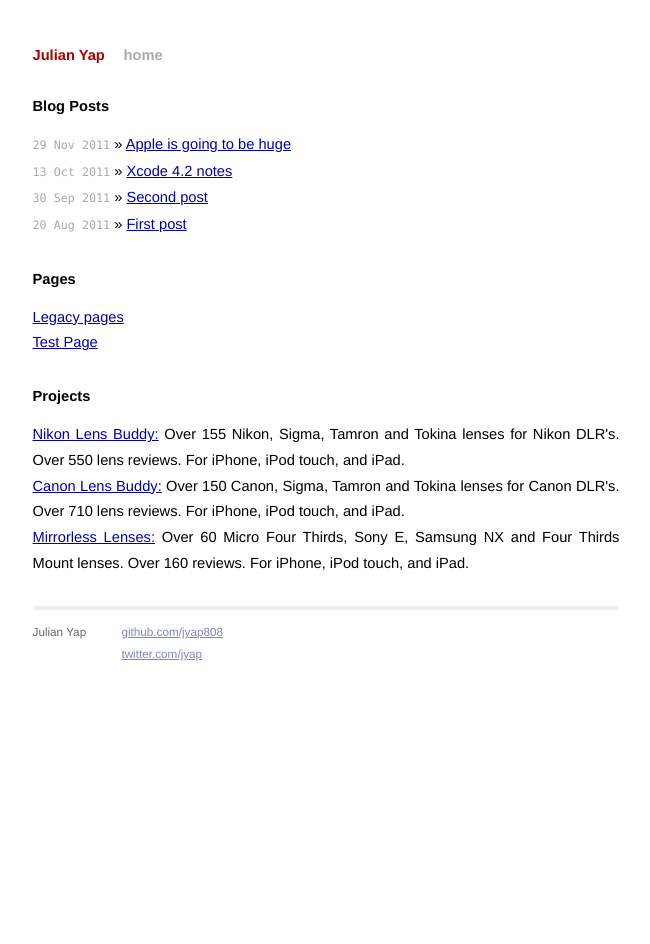
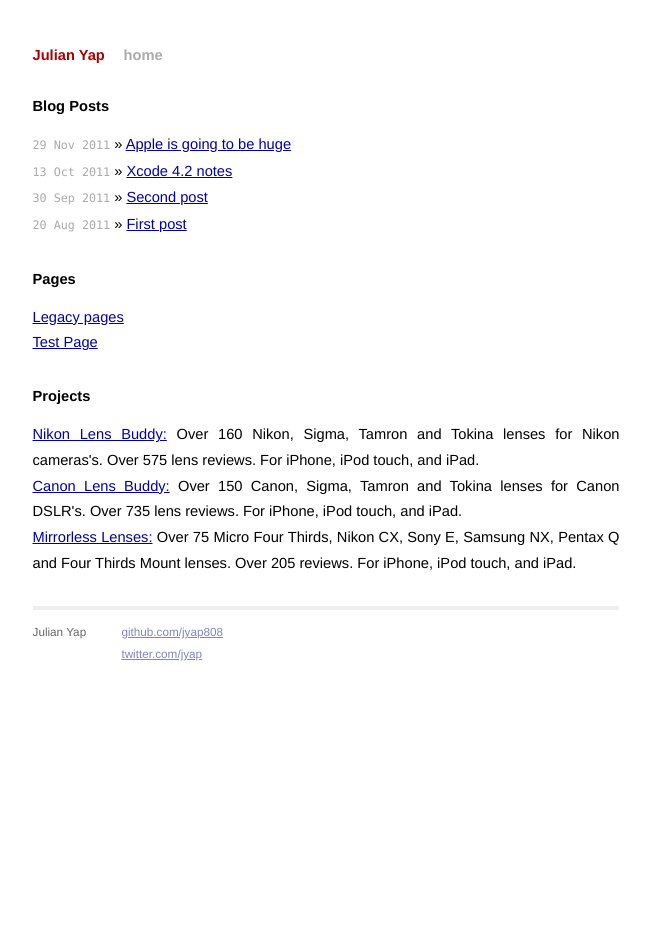
Before and after one commit to psykidellic/psykidellic.github.com, a Jekyll site: the page built from index.html, in a window 1280 px wide. Shown: the whole page, without its empty margins (314-964 px from the left). Built offline with Jekyll 4.4.1, drawn with Linux system fonts in a browser that asks for light colours.

Commit message:
Fix projects.

```diff
--- a/index.html
+++ b/index.html
@@ -20,8 +20,8 @@ title: Julian Yap
 
   <h1>Projects</h1>
   <ul class="posts">
-    <li><a href="http://cameralensapps.com/nikon/">Nikon Lens Buddy:</a> Over 155 Nikon, Sigma, Tamron and Tokina lenses for Nikon DLR's. Over 550 lens reviews. For iPhone, iPod touch, and iPad.</li>
-    <li><a href="http://cameralensapps.com/canon/">Canon Lens Buddy:</a> Over 150 Canon, Sigma, Tamron and Tokina lenses for Canon DLR's. Over 710 lens reviews. For iPhone, iPod touch, and iPad.</li>
-    <li><a href="http://cameralensapps.com/mirrorless/">Mirrorless Lenses:</a> Over 60 Micro Four Thirds, Sony E, Samsung NX and Four Thirds Mount lenses. Over 160 reviews. For iPhone, iPod touch, and iPad.</li>
+    <li><a href="http://cameralensapps.com/nikon/">Nikon Lens Buddy:</a> Over 160 Nikon, Sigma, Tamron and Tokina lenses for Nikon cameras's. Over 575 lens reviews. For iPhone, iPod touch, and iPad.</li>
+    <li><a href="http://cameralensapps.com/canon/">Canon Lens Buddy:</a> Over 150 Canon, Sigma, Tamron and Tokina lenses for Canon DSLR's. Over 735 lens reviews. For iPhone, iPod touch, and iPad.</li>
+    <li><a href="http://cameralensapps.com/mirrorless/">Mirrorless Lenses:</a> Over 75 Micro Four Thirds, Nikon CX, Sony E, Samsung NX, Pentax Q and Four Thirds Mount lenses. Over 205 reviews. For iPhone, iPod touch, and iPad.</li>
   </ul>
 </div>
```
